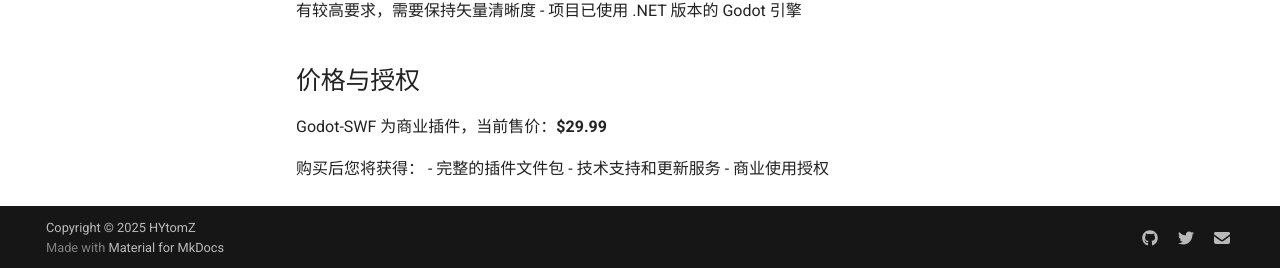
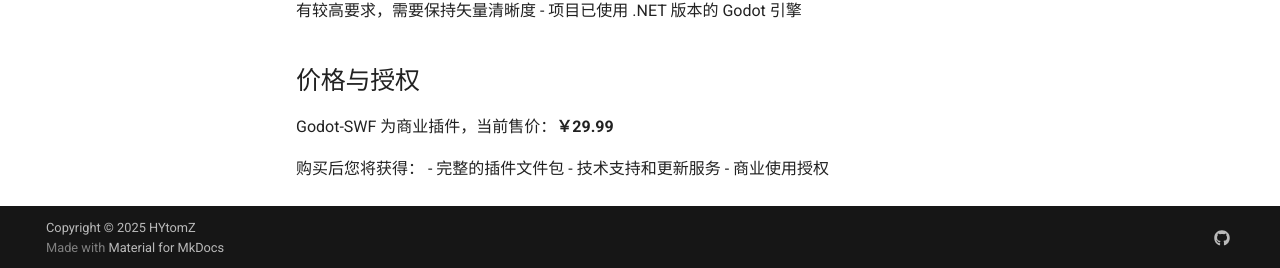
Before and after one commit to HYTommm/Godot-SWF, an MkDocs documentation site: the page built from docs/index.md, in a window 1280 px wide and 900 px high, scrolled down 623 px. Shown: the part 629-897 px from the top of the window. Built offline with MkDocs 1.6.1 and Material for MkDocs 9.7.7, drawn with Linux system fonts in a browser that asks for light colours; comment, search, counter and statistics services are not loaded; the version menu is left out.

Commit message:
加入站点信息并改正价钱单位

```diff
--- a/docs/index.md
+++ b/docs/index.md
@@ -40,7 +40,7 @@ Godot-SWF 插件特别适合以下场景：
 
 ## 价格与授权
 
-Godot-SWF 为商业插件，当前售价：**$29.99**
+Godot-SWF 为商业插件，当前售价：**￥29.99**
 
 购买后您将获得：
 - 完整的插件文件包
--- a/mkdocs.yml
+++ b/mkdocs.yml
@@ -2,7 +2,7 @@
 site_name: Godot SWF 文档
 site_description: Godot SWF 文档
 site_author: HYtomZ
-site_url: https://yourdomain.com
+site_url: https://hytomz.dev/Godot-SWF-doc/
 
 # 仓库信息
 repo_name: github.com/HYTommm/Godot-SWF
@@ -115,11 +115,7 @@ extra:
   # 社交链接
   social:
     - icon: fontawesome/brands/github
-      link: https://github.com/username
-    - icon: fontawesome/brands/twitter
-      link: https://twitter.com/username
-    - icon: fontawesome/solid/envelope
-      link: mailto:your-email@example.com
+      link: https://github.com/HYTommm
 
   # 版本控制
   version:
```
